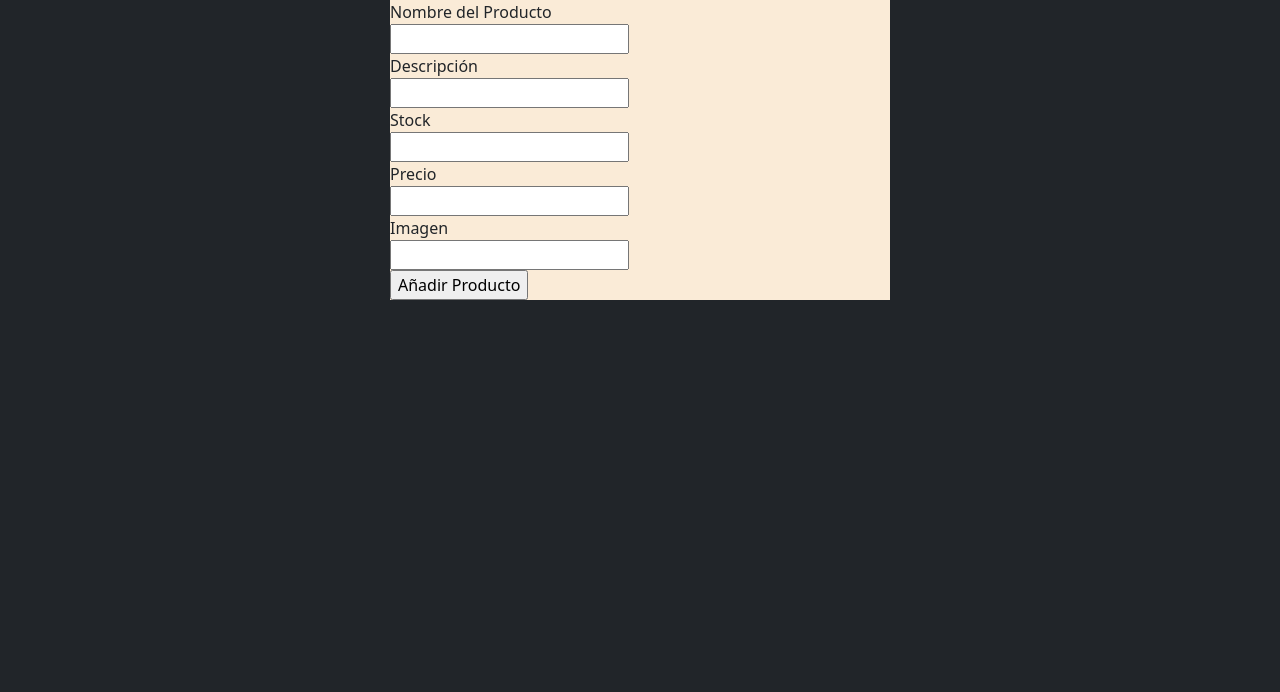
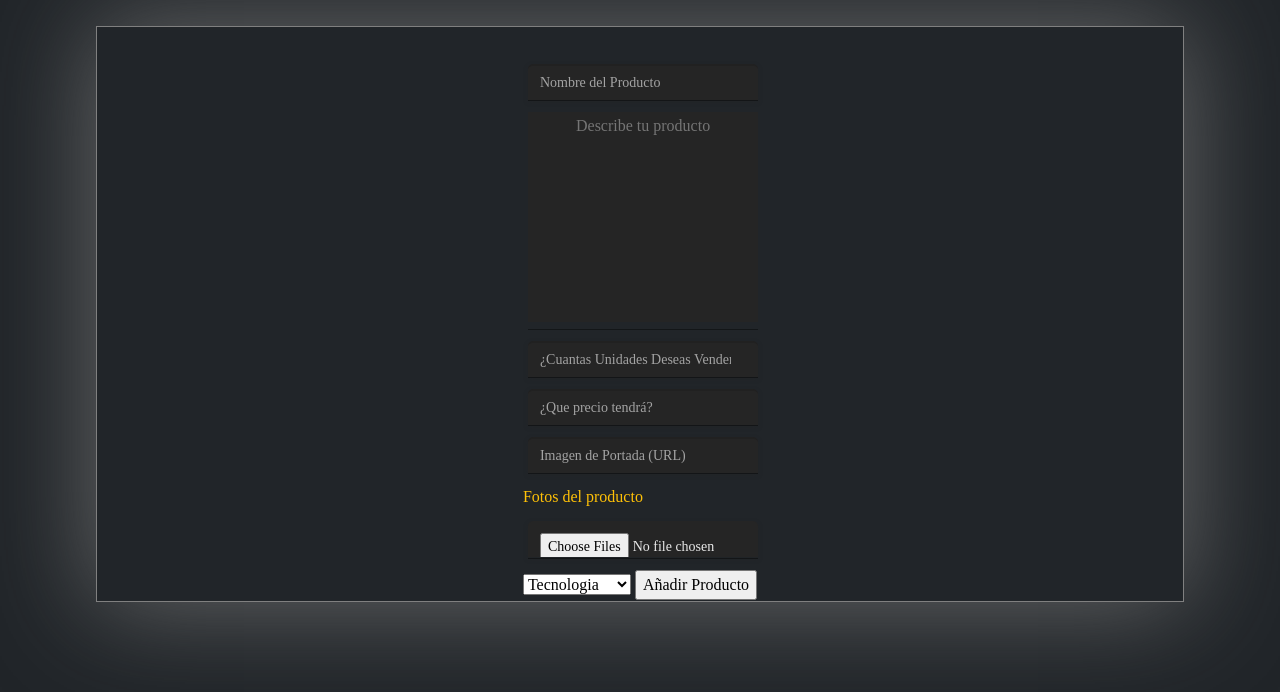
Before and after one commit to NicolaIsGaray/TibuStore, a website: page public/producto/agregarProducto.html in a window 1280 px wide. Drawn offline with nearby package versions, Linux system fonts and the light colour scheme; a web font is replaced by a local one.

Commit message:
Cambios en agregarProductos

```diff
--- a/public/producto/agregarProducto.html
+++ b/public/producto/agregarProducto.html
@@ -20,16 +20,31 @@
     <div class="container-product">
       <div class="info-box">
         <form action="" method="post">
-          <label for="productName">Nombre del Producto</label> <br>
-          <input type="text" name="NombreProducto" id="productName" required> <br>
-          <label for="productDesc">Descripción</label> <br>
-          <input type="text" name="DescripcionProducto" id="productDesc" required> <br>
-          <label for="stock">Stock</label> <br>
-          <input type="text" name="Stock" id="stock" required> <br>
-          <label for="price">Precio</label> <br>
-          <input type="text" name="Precio" id="price" required> <br>
-          <label for="image">Imagen</label> <br>
-          <input type="text" name="Imagen" id="image"> <br>
+          <label for="productName"></label> <br>
+          <div class="textInputWrapper">
+            <input placeholder="Nombre del Producto" type="text" class="textInput" name="NombreProducto" id="productName" required>
+        </div>
+        <div class="textInputWrapper">
+          <textarea name="DescripcionProducto" id="productDesc" cols="30" rows="10" class="textareaInput" placeholder="Describe tu producto" required></textarea>
+      </div>
+      <div class="textInputWrapper">
+        <input placeholder="¿Cuantas Unidades Deseas Vender?" type="number" class="textInput" name="Stock" id="stock" required>
+    </div>
+    <div class="textInputWrapper">
+      <input placeholder="¿Que precio tendrá?" type="number" class="textInput" name="precioProducto" id="price" required>
+  </div>
+  <div class="textInputWrapper">
+    <input placeholder="Imagen de Portada (URL)" type="text" class="textInput" name="ImagenPortada" id="image" required>
+</div>
+          <label for="multiImg">Fotos del producto</label> <br>
+          <div class="textInputWrapper">
+            <input placeholder="" type="file" class="textInput" name="ImagenesProducto" id="productImages" multiple required>
+        </div>
+          <select id="category">
+            <option value="Tecnologia">Tecnologia</option>
+            <option value="Indumentaria">Indumentaria</option>
+            <option value="Oferta">Oferta</option>
+        </select>
           <input type="submit" value="Añadir Producto" id="addProduct">
         </form>
       </div>
--- a/public/producto/agregarProducto.js
+++ b/public/producto/agregarProducto.js
@@ -4,31 +4,36 @@ function getInputValues() {
     const productStockInput = document.querySelector("#stock");
     const productPriceInput = document.querySelector("#price");
     const productImgInput = document.querySelector("#image");
+    const productMultiImgInput = document.querySelector("#productImages");
+    const productCategoryInput = document.querySelector("#category");
 
     const productNameValue = productNameInput.value;
     const productDescValue = productDescInput.value;
     const productStockValue = productStockInput.value;
     const productPriceValue = productPriceInput.value;
     const productImgValue = productImgInput.value;
+    const productCategoryValue = productCategoryInput.value;
 
     return {
         nombre : productNameValue,
         descripcion: productDescValue,
         stock: productStockValue,
         precio: productPriceValue,
+        categoria: productCategoryValue,
         imgPortada: productImgValue
     }
 }
 
 const productRegister = async (e) => {
     e.preventDefault();
-    const {nombre, descripcion, stock, precio, imgPortada} = getInputValues();
+    const {nombre, descripcion, stock, precio, imgPortada, categoria} = getInputValues();
 
     const ObjectsToSend = {
         nombre,
         descripcion,
         stock,
         precio,
+        categoria,
         imgPortada
     };
 
--- a/public/styles/agregarProducto.css
+++ b/public/styles/agregarProducto.css
@@ -1,14 +1,139 @@
+@import url('https://fonts.googleapis.com/css2?family=Faustina:ital,wght@0,300..800;1,300..800&family=Markazi+Text:wght@400..700&family=Oswald:wght@200..700&display=swap');
+
 body {
     background-color: rgb(33, 37, 41) !important;
-}
-
-.container-product {
     display: flex;
     justify-content: center;
 }
 
-.info-box {
-    background-color: antiquewhite;
-    width: 500px;
-    height: auto;
+.container-product {
+    position: relative;
+    border: 1px solid gray;
+    width: 85%;
+    height: 45vw;
+    margin: 2vw;
+    display: flex;
+    flex-direction: column;
+    align-items: center;
+    background-color: rgb(33, 37, 41);
+    box-shadow: 0px 0px 100px 4px rgba(128, 128, 128, 0.7);
+    overflow: hidden;
+    color: rgb(255, 193, 7);
+    justify-content: center;
+    font-family: "Faustina", serif;
+    font-optical-sizing: auto;
+    font-weight: 400;
+    font-style: normal;
 }
+
+.textareaInput {
+    width: 18vw;
+    height: 210px;
+    resize: none;
+    background-color: #252525;
+    outline: none;
+    border: none;
+}
+
+.textareaInput::placeholder {
+    transition: all .3s ease;
+    text-align: center;
+}
+
+.textareaInput:focus::placeholder {
+    color: transparent;
+    transition: all .3s ease;
+    font-size: 20px;
+}
+
+.textInputWrapper {
+    position: relative;
+    width: 180px;
+    margin: 12px 5px;
+    --accent-color: rgb(255, 193, 7);
+  }
+
+  .textInputWrapper:before {
+    transition: border-bottom-color 200ms cubic-bezier(0.4, 0, 0.2, 1) 0ms;
+    border-bottom: 1px solid rgba(0, 0, 0, 0.42);
+  }
+
+  .textInputWrapper:before,
+  .textInputWrapper:after {
+    content: "";
+    left: 0;
+    right: 0;
+    position: absolute;
+    pointer-events: none;
+    bottom: -1px;
+    z-index: 4;
+    width: 18vw;
+  }
+
+  .textInputWrapper:focus-within:before {
+    border-bottom: 1px solid var(--accent-color);
+  }
+
+  .textInputWrapper:before {
+    transition: border-bottom-color 200ms cubic-bezier(0.4, 0, 0.2, 1) 0ms;
+    border-bottom: 1px solid rgba(0, 0, 0, 0.42);
+  }
+
+  .textInputWrapper:focus-within:before {
+    border-bottom: 1px solid var(--accent-color);
+    transform: scaleX(1);
+  }
+
+  .textInputWrapper:focus-within:after {
+    border-bottom: 2px solid var(--accent-color);
+    transform: scaleX(1);
+  }
+
+  .textInputWrapper:after {
+    content: "";
+    transform: scaleX(0);
+    transition: transform 250ms cubic-bezier(0, 0, 0.2, 1) 0ms;
+    will-change: transform;
+    border-bottom: 2px solid var(--accent-color);
+    border-bottom-color: var(--accent-color);
+  }
+
+  .textInput::placeholder {
+    transition: opacity 250ms cubic-bezier(0, 0, 0.2, 1) 0ms;
+    opacity: 1;
+    user-select: none;
+    color: rgba(255, 255, 255, 0.582);
+  }
+
+  .textInputWrapper .textInput {
+    border-radius: 5px 5px 0px 0px;
+    box-shadow: 0px 2px 5px rgb(35 35 35 / 30%);
+    max-height: 36px;
+    background-color: #252525;
+    transition-timing-function: cubic-bezier(0.25, 0.8, 0.25, 1);
+    transition-duration: 200ms;
+    transition-property: background-color;
+    color: #e8e8e8;
+    font-size: 14px;
+    font-weight: 500;
+    padding: 12px;
+    width: 18vw;
+    border-left: none;
+    border-bottom: none;
+    border-right: none;
+  }
+
+  .textInputWrapper .textInput:focus,
+  .textInputWrapper .textInput:active {
+    outline: none;
+  }
+
+  .textInputWrapper:focus-within .textInput,
+  .textInputWrapper .textInput:focus,
+  .textInputWrapper .textInput:active {
+    background-color: #353535;
+  }
+
+  .textInputWrapper:focus-within .textInput::placeholder {
+    opacity: 0;
+  }
--- a/routes/productos.js
+++ b/routes/productos.js
@@ -3,14 +3,17 @@ const productRoute = express.Router();
 const Producto = require("../models/Productos");
 
 productRoute.post('/agregarProducto', async (req, res) => {
-    const { nombre, descripcion, stock, imgPortada, precio } = req.body;
+    const { nombre, descripcion, stock, imgPortada, precio, categoria } = req.body;
     console.log(req.body);
+
+    console.log("Datos recibidos en el backend:", req.body);
 
     const product = {
         nombre,
         descripcion,
         stock,
         precio,
+        categoria,
         imgPortada
     }
 
```
Also changed, not shown: models/Productos.js (+12 -1 lines), public/categorias/producto.html (+4 -4 lines), public/categorias/producto.js (+49 -0 lines), public/categorias/tecnologia.js (+6 -4 lines).
